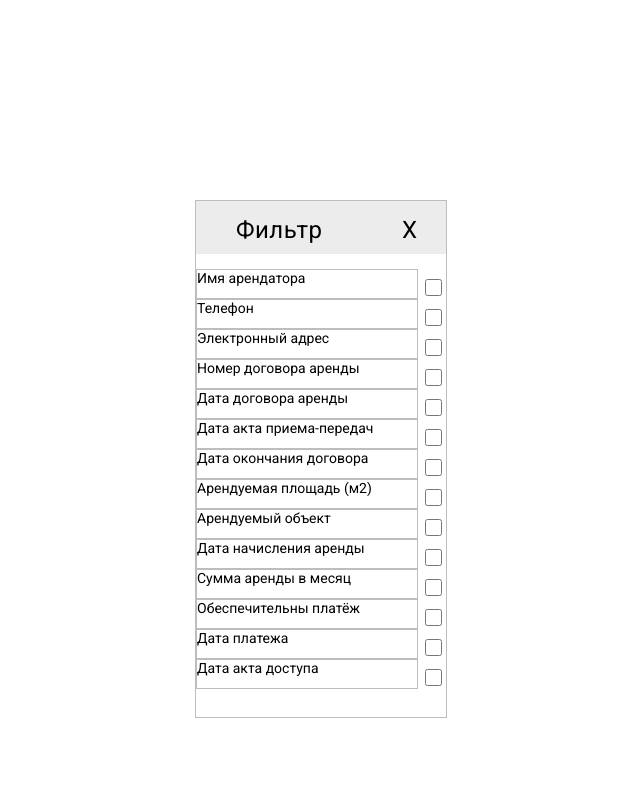
After one commit to yoursrenter/yoursrenter, a PHP site: page /filter.html in a window 1280 px wide. The commit adds this page. Shown: the whole page, without its empty margins (5-645 px from the left). Run offline with PHP 8.4, Linux system fonts and the light colour scheme.

Commit message:
Filtr
Сделан фильтр для страницы арендаторов. Stylesheet содержит стили всех предыдущих страниц

```diff
--- /dev/null
+++ b/yoursrenter/filter.html
@@ -0,0 +1,56 @@
+<!DOCTYPE html>
+<html lang="en">
+<head>
+    <meta charset="UTF-8">
+    <meta name="viewport"
+          content="width=device-width, user-scalable=no, initial-scale=1.0, maximum-scale=1.0, minimum-scale=1.0">
+    <meta http-equiv="X-UA-Compatible" content="ie=edge">
+    <title>Yours</title>
+    <link href="https://fonts.googleapis.com/css?family=Roboto&display=swap" rel="stylesheet">
+    <link rel="stylesheet" href="style.css">
+    <title>Filter</title>
+</head>
+<body>
+<div class="filter">
+    <div class="filter__header">
+<h1 class="filter__header_h">Фильтр</h1>
+        <a class="close_x" href="#">X</a>
+
+    </div>
+    <ul class="filter__list">
+        <li class="filter__list_item">Имя арендатора</li>
+        <input class="filter__list_checkbox" type="checkbox" name="Name" value="Name">
+        <li class="filter__list_item">Телефон</li>
+        <input class="filter__list_checkbox" type="checkbox" name="Phone" value="Phone">
+        <li class="filter__list_item">Электронный адрес</li>
+        <input class="filter__list_checkbox" type="checkbox" name="email" value="Email">
+        <li class="filter__list_item">Номер договора аренды</li>
+        <input class="filter__list_checkbox" type="checkbox" name="contractNumber" value="contractNumber">
+        <li class="filter__list_item">Дата договора аренды</li>
+        <input class="filter__list_checkbox" type="checkbox" name="contractDate" value="contractDate">
+        <li class="filter__list_item">Дата акта приема-передач</li>
+        <input class="filter__list_checkbox" type="checkbox" name="actDate" value="actDate">
+        <li class="filter__list_item">Дата окончания договора</li>
+        <input class="filter__list_checkbox" type="checkbox" name="contractStop" value="contractStop">
+        <li class="filter__list_item">Арендуемая площадь (м2)</li>
+        <input class="filter__list_checkbox" type="checkbox" name="rentSquare" value="rentSquare">
+        <li class="filter__list_item">Арендуемый объект</li>
+        <input class="filter__list_checkbox" type="checkbox" name="rentObject" value="rentObject">
+        <li class="filter__list_item">Дата начисления аренды</li>
+        <input class="filter__list_checkbox" type="checkbox" name="payDate" value="payDate">
+        <li class="filter__list_item">Сумма аренды в месяц</li>
+        <input class="filter__list_checkbox" type="checkbox" name="Name" value="Name">
+        <li class="filter__list_item">Обеспечительны платёж</li>
+        <input class="filter__list_checkbox" type="checkbox" name="Name" value="Name">
+        <li class="filter__list_item">Дата платежа</li>
+        <input class="filter__list_checkbox" type="checkbox" name="Name" value="Name">
+        <li class="filter__list_item">Дата акта доступа</li>
+        <input class="filter__list_checkbox" type="checkbox" name="Name" value="Name">
+    </ul>
+    <form action="#">
+
+    </form>
+</div>
+
+</body>
+</html>
--- a/yoursrenter/style.css
+++ b/yoursrenter/style.css
@@ -322,4 +322,65 @@ button:hover {
   transition: 1.5s;
 }
 
+.filter {
+  display: flex;
+  flex-direction: column;
+  width: 252px;
+  height: 518px;
+  border: 1px solid #bdbdbd;
+  margin-top: 200px;
+  margin-left: 200px;
+}
+.filter__header {
+  width: 250px;
+  height: 70px;
+  background-color: rgba(217, 218, 217, 0.5);
+  display: flex;
+  flex-direction: row;
+}
+.filter__header_h {
+  width: 86px;
+  height: 28px;
+  color: #000000;
+  font-size: 24px;
+  font-weight: 500;
+  letter-spacing: 0.48px;
+  padding-left: 40px;
+  padding-top: 15px;
+}
+.filter__list {
+  display: grid;
+  grid-template-columns: repeat(2, 222px);
+  grid-column-gap: 7px;
+  grid-template-rows: repeat(14, 30px);
+  margin-top: 15px;
+  list-style-type: none;
+  margin-bottom: 28px;
+}
+.filter__list_item {
+  width: 222px;
+  height: 30px;
+  color: #000000;
+  font-size: 14px;
+  font-weight: 400;
+  border: 1px solid #bdbdbd;
+}
+.filter__list_checkbox {
+  margin-top: 10px;
+  width: 17px;
+  height: 17px;
+  border: 1px solid #bdbdbd;
+}
+
+.close_x {
+  width: 16px;
+  height: 28px;
+  color: #000000;
+  font-size: 24px;
+  font-weight: 500;
+  padding-left: 120px;
+  text-decoration: none;
+  padding-top: 15px;
+}
+
 /*# sourceMappingURL=style.css.map */
--- a/yoursrenter/style.sass
+++ b/yoursrenter/style.sass
@@ -285,3 +285,61 @@ button:hover
       box-shadow: 0 0 5px #bfe1e1
       transform: scale(1.1)
       transition: 1.5s
+
+.filter
+  display: flex
+  flex-direction: column
+  width: 252px
+  height: 518px
+  border: 1px solid #bdbdbd
+  margin-top: 200px
+  margin-left: 200px
+  &__header
+    width: 250px
+    height: 70px
+    background-color: rgba(217, 218, 217, 0.5)
+    display: flex
+    flex-direction: row
+
+
+
+    &_h
+      width: 86px
+      height: 28px
+      color: #000000
+      font-size: 24px
+      font-weight: 500
+      letter-spacing: 0.48px
+      padding-left: 40px
+      padding-top: 15px
+
+  &__list
+    display: grid
+    grid-template-columns: repeat(2, 222px)
+    grid-column-gap: 7px
+    grid-template-rows: repeat(14, 30px)
+    margin-top: 15px
+    list-style-type: none
+    margin-bottom: 28px
+    &_item
+      width: 222px
+      height: 30px
+      color: #000000
+      font-size: 14px
+      font-weight: 400
+      border: 1px solid #bdbdbd
+    &_checkbox
+      margin-top: 10px
+      width: 17px
+      height: 17px
+      border: 1px solid #bdbdbd
+
+.close_x
+  width: 16px
+  height: 28px
+  color: #000000
+  font-size: 24px
+  font-weight: 500
+  padding-left: 120px
+  text-decoration: none
+  padding-top: 15px
```
Also changed, not shown: 1 other file.
